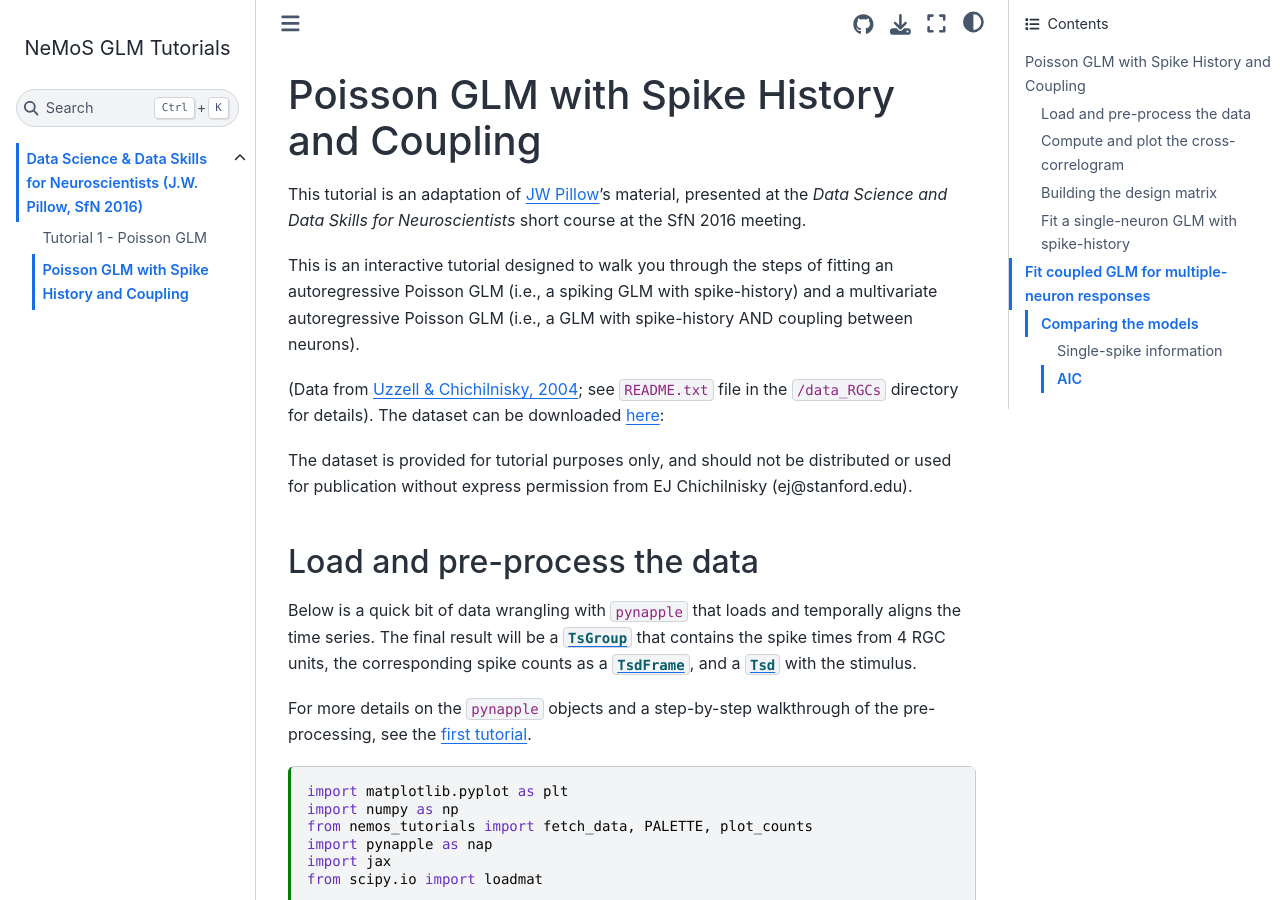
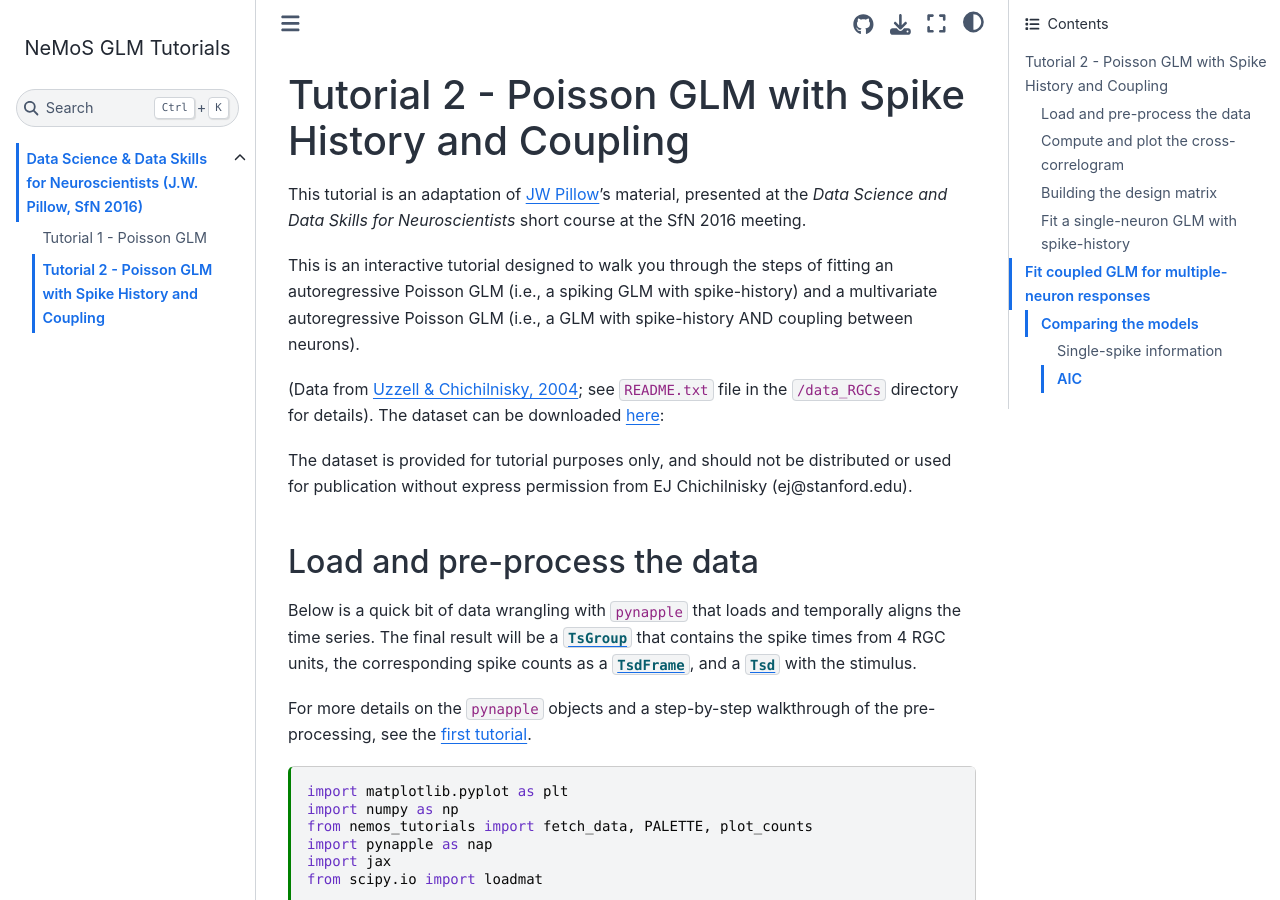
Before and after one commit to BalzaniEdoardo/nemos_glm_tutorials, a Sphinx documentation site: the page built from docs/tutorials/Sfn-2016-tutorial-GLMs/02_spike_history_coupled_glm.md, in a window 1280 px wide and 900 px high. Built offline with Sphinx 7.4.7 and the Sphinx Book theme 1.1.4, drawn with Linux system fonts in a browser that asks for light colours.

Commit message:
change title

```diff
--- a/docs/tutorials/Sfn-2016-tutorial-GLMs/02_spike_history_coupled_glm.md
+++ b/docs/tutorials/Sfn-2016-tutorial-GLMs/02_spike_history_coupled_glm.md
@@ -11,7 +11,7 @@ kernelspec:
   display_name: Python 3 (ipykernel)
 ---
 
-# Poisson GLM with Spike History and Coupling
+# Tutorial 2 - Poisson GLM with Spike History and Coupling
 
 This tutorial is an adaptation of [JW Pillow](https://github.com/pillowlab/GLMspiketraintutorial_python/blob/main/tutorial2_spikehistcoupledGLM.ipynb)'s material, presented at the *Data Science and Data Skills for Neuroscientists* short course at the SfN 2016 meeting.
 
```
